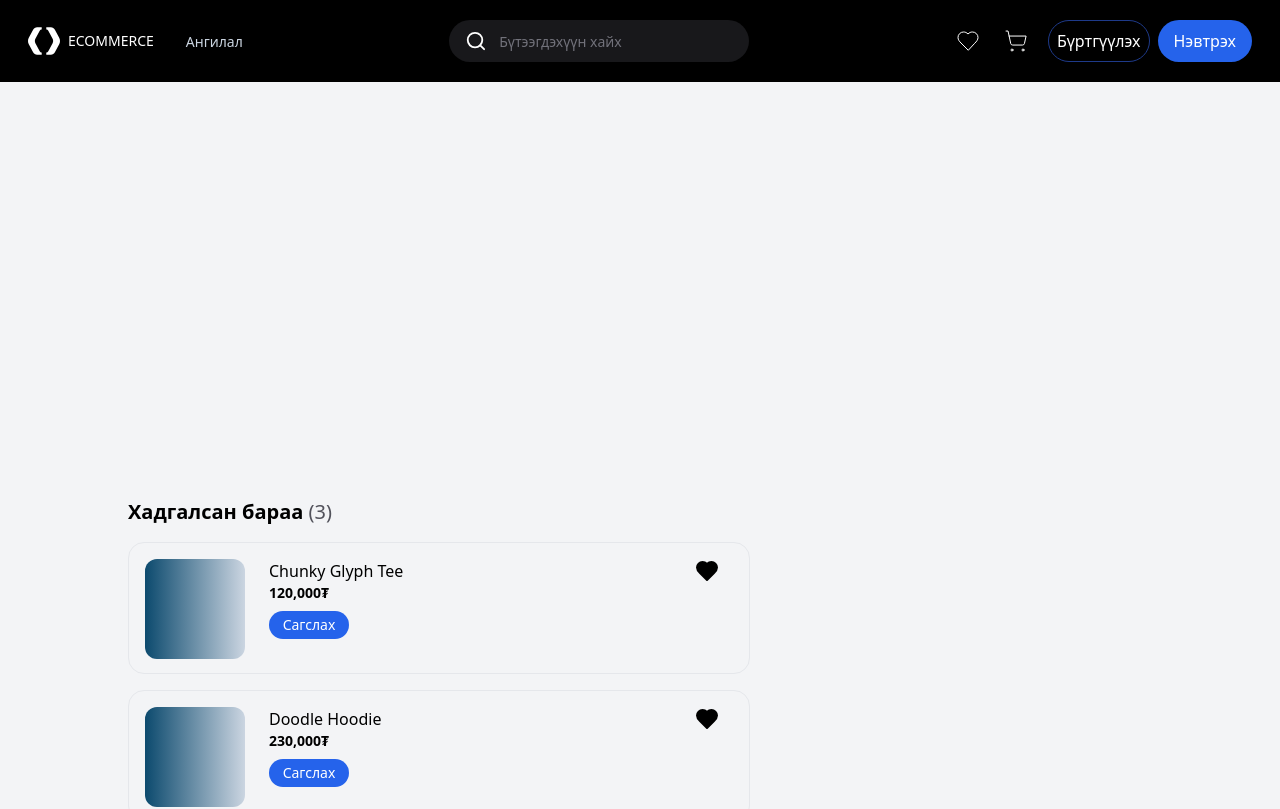
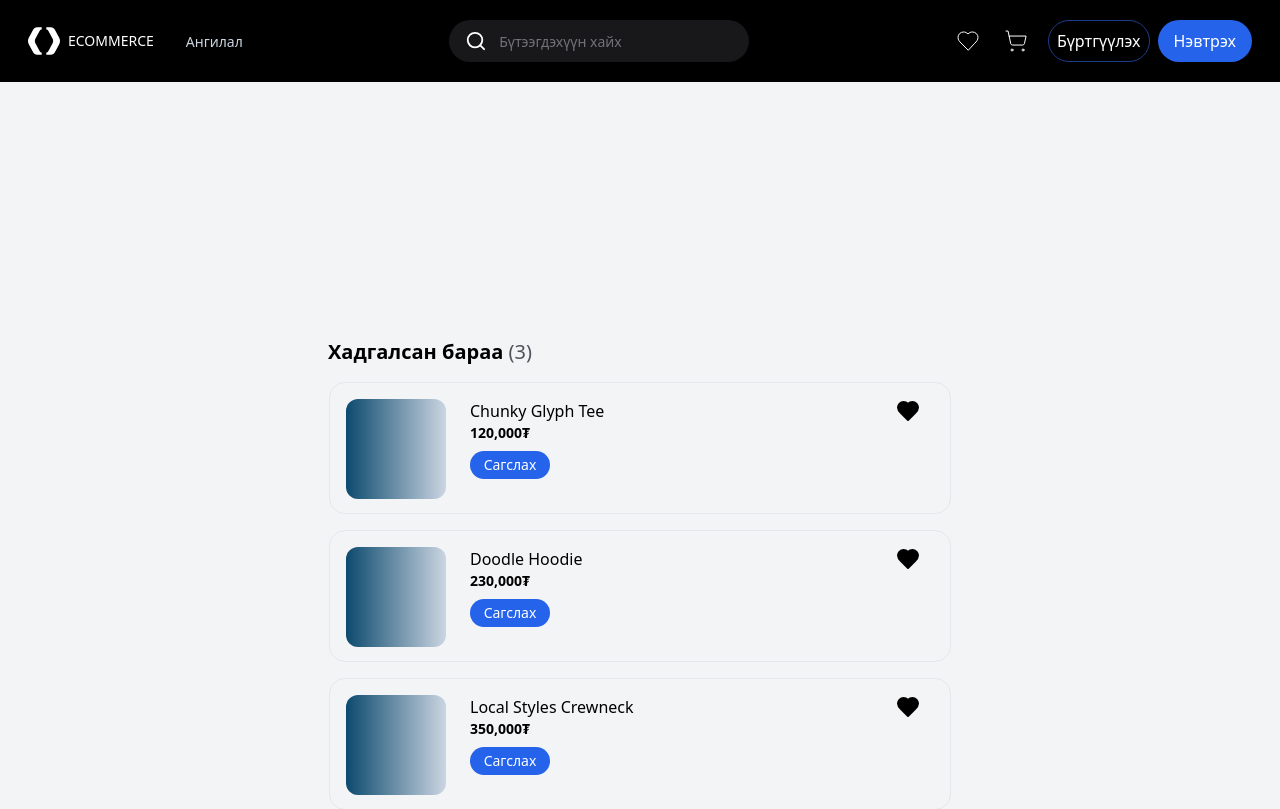
Before and after one commit to Delgermurun17/e-commerce-web, a Next.js app in the folder e-commerce-web/: page /saved in a window 1280 px wide. Shown: the top 809 px of the page. Built offline with nearby package versions, Linux system fonts and the light colour scheme.

Commit message:
Save page fixed: "style & count"

```diff
--- a/e-commerce-web/src/app/saved/page.tsx
+++ b/e-commerce-web/src/app/saved/page.tsx
@@ -2,7 +2,7 @@ import { Save } from "@/components/Save";
 
 export default function Page() {
     return (
-        <main className="bg-gray-100 py-52">
+        <main className="bg-gray-100">
             <Save />
         </main>
     );
--- a/e-commerce-web/src/components/Save.tsx
+++ b/e-commerce-web/src/components/Save.tsx
@@ -49,10 +49,12 @@ export function Save() {
   };
 
   return (
-    <div className="flex flex-col gap-4 ml-32 mt-52">
+    <div className="flex flex-col gap-4 items-center py-64">
+      <div className="mr-[420px]">
       <h1 className="font-bold text-xl leading-7">
         Хадгалсан бараа <span className="text-zinc-600 font-medium">({savedCount})</span>
       </h1>
+      </div>
       <div className="flex flex-col gap-4 max-w-[622px] w-full">
         {/* Card-уудыг гаргах */}
         {cards.map((card) => (
```
